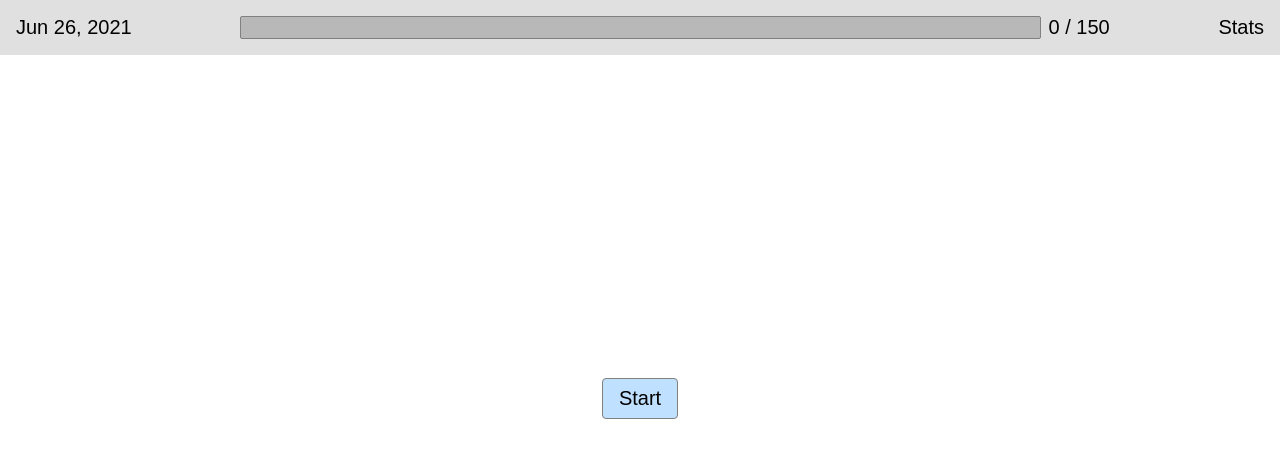
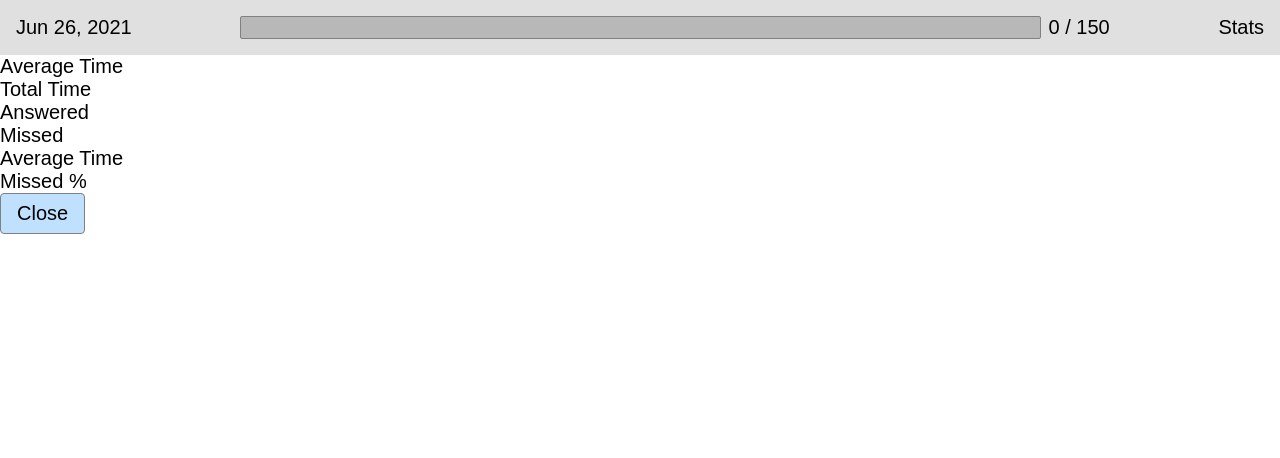
Before and after one commit to philrmass/multiply, a React app: page / in a window 1280 px wide. Shown: the top 458 px of the page. Built offline with nearby package versions, Linux system fonts and the light colour scheme; the HTML template or start-up script is replaced by a standard one.

Commit message:
add stats component

```diff
--- a/src/components/App.js
+++ b/src/components/App.js
@@ -8,6 +8,7 @@ import { init } from '../redux/game/actions';
 import Game from './Game';
 import Header from './Header';
 import Home from './Home';
+import Stats from './Stats';
 
 /* eslint-disable react/prop-types */
 function App({
@@ -32,7 +33,7 @@ function App({
     }
 
     if (showStats) {
-      return <div>STATS</div>;
+      return <Stats />;
     }
 
     return <Home />;
--- /dev/null
+++ b/src/components/Stats.js
@@ -0,0 +1,95 @@
+import React, { useState } from 'react';
+import { connect } from 'react-redux';
+
+import { toggleStats } from '../redux/game/actions';
+
+/* eslint-disable react/prop-types */
+function Stats({
+  stats,
+  toggleStats,
+}) {
+  const [byDay, setByDay] = useState(false);
+  const [type, setType] = useState('averageTime');
+
+  const setShown = (byDay, type) => {
+    setByDay(byDay);
+    setType(type);
+  };
+
+  const buildMenu = () => (
+    <div className='stats-menu'>
+      <div className='stats-menu-options'>
+        <div className='stats-menu-day'>
+          {buildMenuDay()}
+        </div>
+        <div className='stats-menu-question'>
+          {buildMenuQuestion()}
+        </div>
+      </div>
+      <button onClick={toggleStats}>Close</button>
+    </div>
+  );
+
+  const buildMenuDay = () => {
+    const types = {
+      'averageTime': 'Average Time',
+      'totalTime': 'Total Time',
+      'answered': 'Answered',
+      'missed': 'Missed',
+    };
+
+    return Object.keys(types).map((type) => (
+      <div key={`day-${type}`} onClick={() => setShown(true, type)}>
+        {types[type]}
+      </div>
+    ));
+  };
+
+  const buildMenuQuestion = () => {
+    const types = {
+      'averageTime': 'Average Time',
+      'missed': 'Missed %',
+    };
+
+    return Object.keys(types).map((type) => (
+      <div key={`question-${type}`} onClick={() => setShown(false, type)}>
+        {types[type]}
+      </div>
+    ));
+  };
+
+  const buildStats = () => {
+    if (byDay) {
+      return buildDayStats();
+    }
+
+    return (
+      <div className='stats'>
+        {JSON.stringify(stats.days)}
+      </div>
+    );
+  };
+
+  const buildDayStats = () => {
+    console.log('type', type);
+  };
+
+  return (
+    <>
+      {buildMenu()}
+      <div className='stats-container'>
+        {buildStats()}
+      </div>
+    </>
+  );
+}
+
+const mapState = (state) => ({
+  stats: state.game.stats,
+});
+
+const mapDispatch = {
+  toggleStats,
+};
+
+export default connect(mapState, mapDispatch)(Stats);
--- a/src/redux/game/reducer.js
+++ b/src/redux/game/reducer.js
@@ -36,7 +36,7 @@ const defaultState = {
   isActive: false,
   showResult: false,
   isCorrect: false,
-  showStats: false,
+  showStats: true,
 };
 
 export default function reducer(state = defaultState, action) {
--- a/src/styles/index.css
+++ b/src/styles/index.css
@@ -115,7 +115,7 @@ button {
 }
 
 .problem {
-  font-size: 90px;
+  font-size: 80px;
 }
 
 .question {
```
